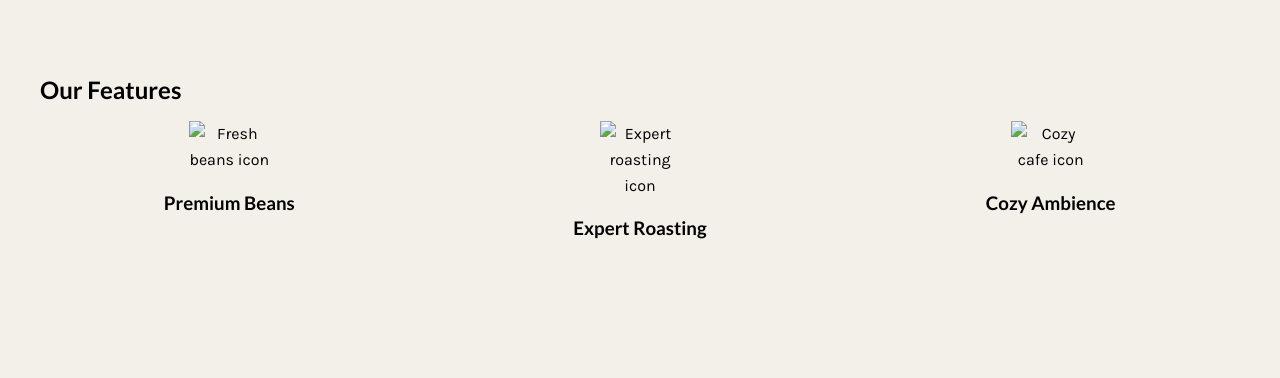
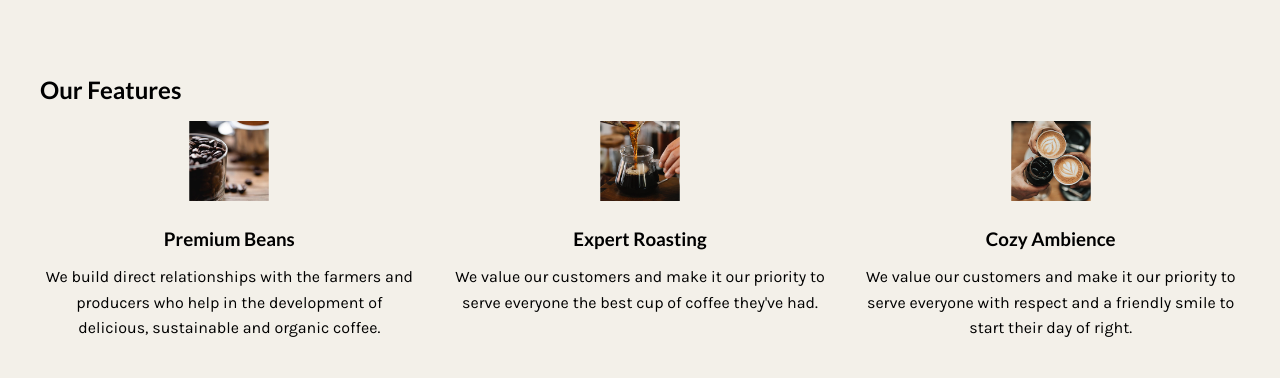
Before and after one commit to siva0064/mtm6201-midterm-gautham, a plain HTML site: page index.html in a window 1280 px wide. Shown: the part 1200-1578 px from the top of the page. Drawn offline with Linux system fonts and the light colour scheme.

Commit message:
added detail to home page

```diff
--- a/index.html
+++ b/index.html
@@ -59,19 +59,28 @@
         <h2>Our Features</h2>
         <div class="features-grid">
           <div class="feature-item">
-            <img src="images/feature1.jpg" alt="Fresh beans icon" />
+            <img src="images/coffee-image-2.png" alt="Fresh beans icon" />
             <h3>Premium Beans</h3>
-            <p><!-- Feature description --></p>
+            <p>
+              We build direct relationships with the farmers and producers who help in the development of delicious,
+              sustainable and organic coffee.
+            </p>
           </div>
           <div class="feature-item">
-            <img src="images/feature2.jpg" alt="Expert roasting icon" />
+            <img src="images/coffee-image-3.png" alt="Expert roasting icon" />
             <h3>Expert Roasting</h3>
-            <p><!-- Feature description --></p>
+            <p>
+              We value our customers and make it our priority to serve everyone
+              the best cup of coffee they've had.
+            </p>
           </div>
           <div class="feature-item">
-            <img src="images/feature3.jpg" alt="Cozy cafe icon" />
+            <img src="images/coffee-image-4.png" alt="Cozy cafe icon" />
             <h3>Cozy Ambience</h3>
-            <p><!-- Feature description --></p>
+            <p>
+              We value our customers and make it our priority to serve everyone
+              with respect and a friendly smile to start their day of right.
+              </p>
           </div>
         </div>
       </div>
```
